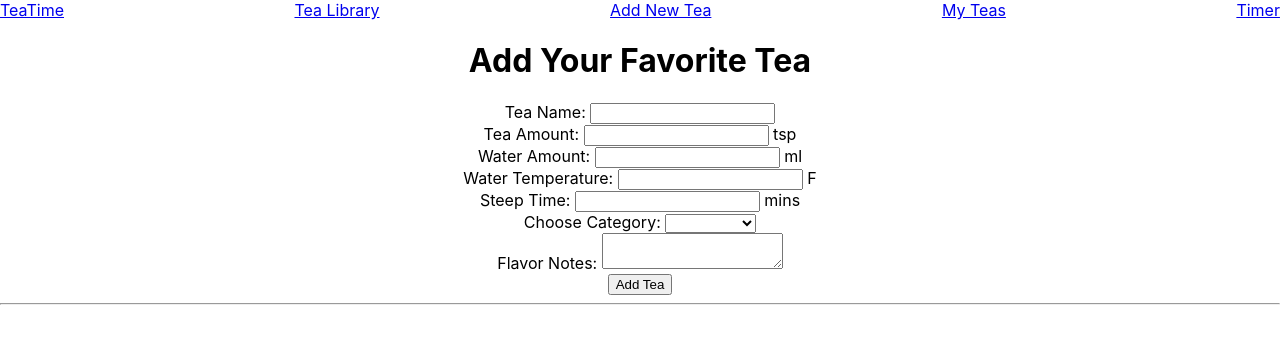
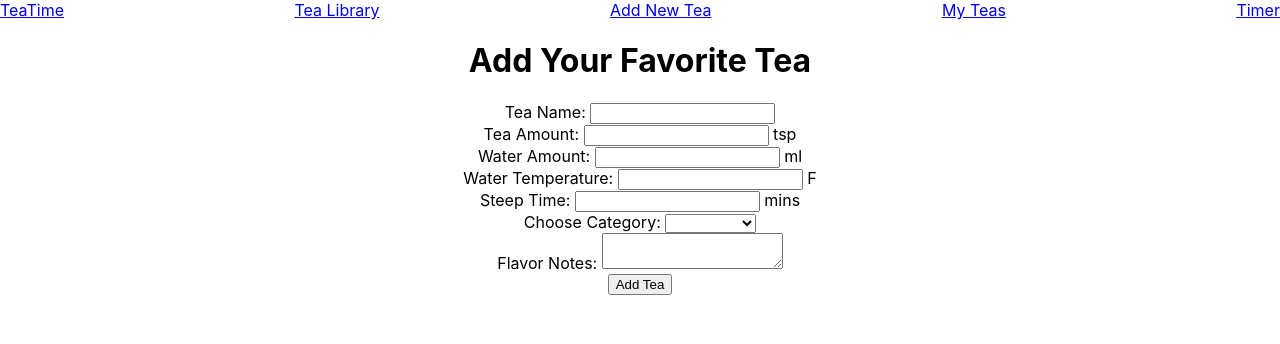
Before and after one commit to rnkwilliams/tea-time-frontend, a React (Create React App) app: page /teas/new in a window 1280 px wide. Shown: the top 344 px of the page. Built offline with nearby package versions, Linux system fonts and the light colour scheme; no server answers.

Commit message:
updated teaForm component with history parameter in handleSubmit

```diff
--- a/src/components/TeaForm.js
+++ b/src/components/TeaForm.js
@@ -22,8 +22,9 @@ class TeaForm extends React.Component {
   }
 
   handleSubmit = (event) => {
+    const { history } = this.props
     event.preventDefault()
-    this.props.addTea(this.state)
+    this.props.addTea(this.state, history)
     this.setState({
       name: '',
       time: '',
@@ -67,7 +68,6 @@ class TeaForm extends React.Component {
           <textarea name='notes' value={this.state.notes} onChange={this.handleChange} /><br></br>
           <input type='submit' value='Add Tea' />
         </form>
-        <hr></hr>
       </div>
     )
   }
```
